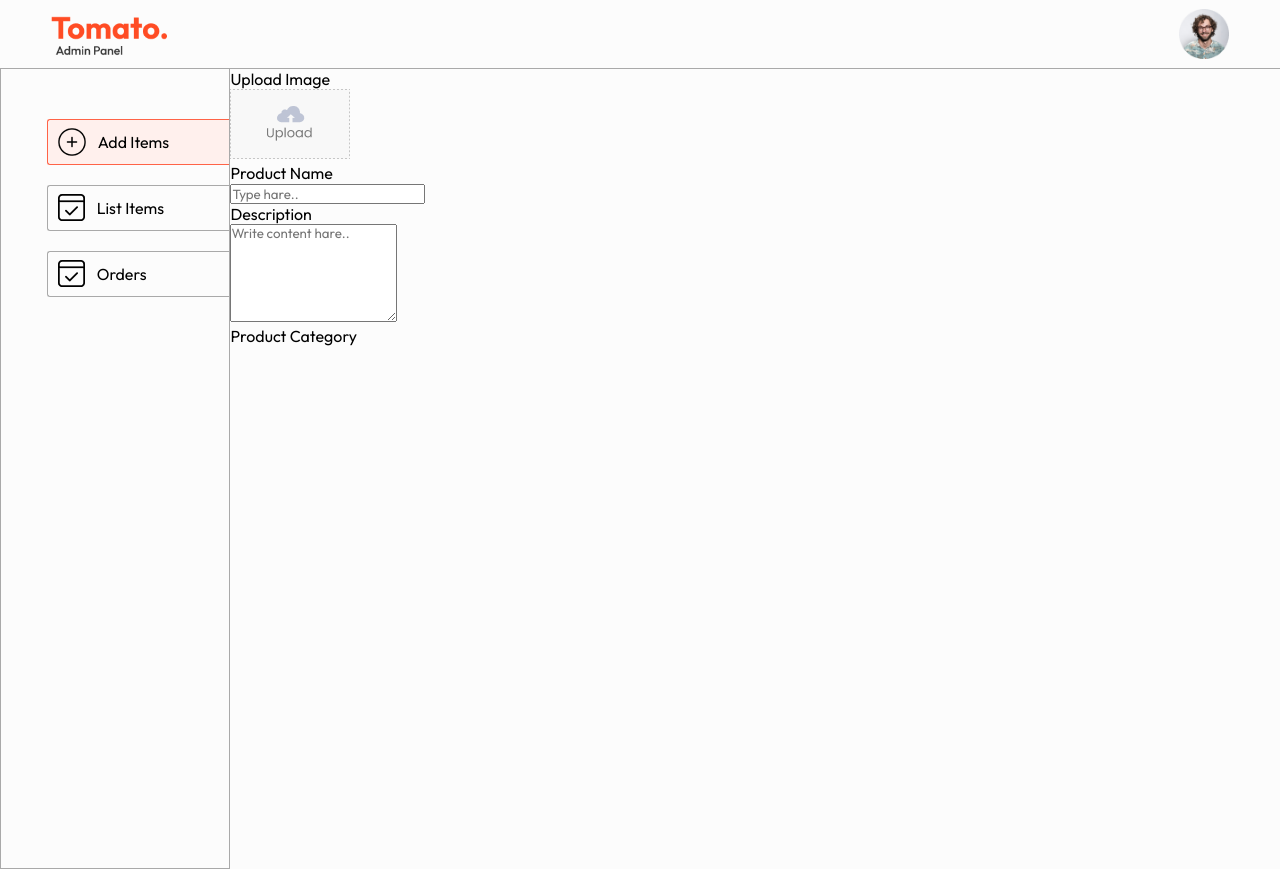
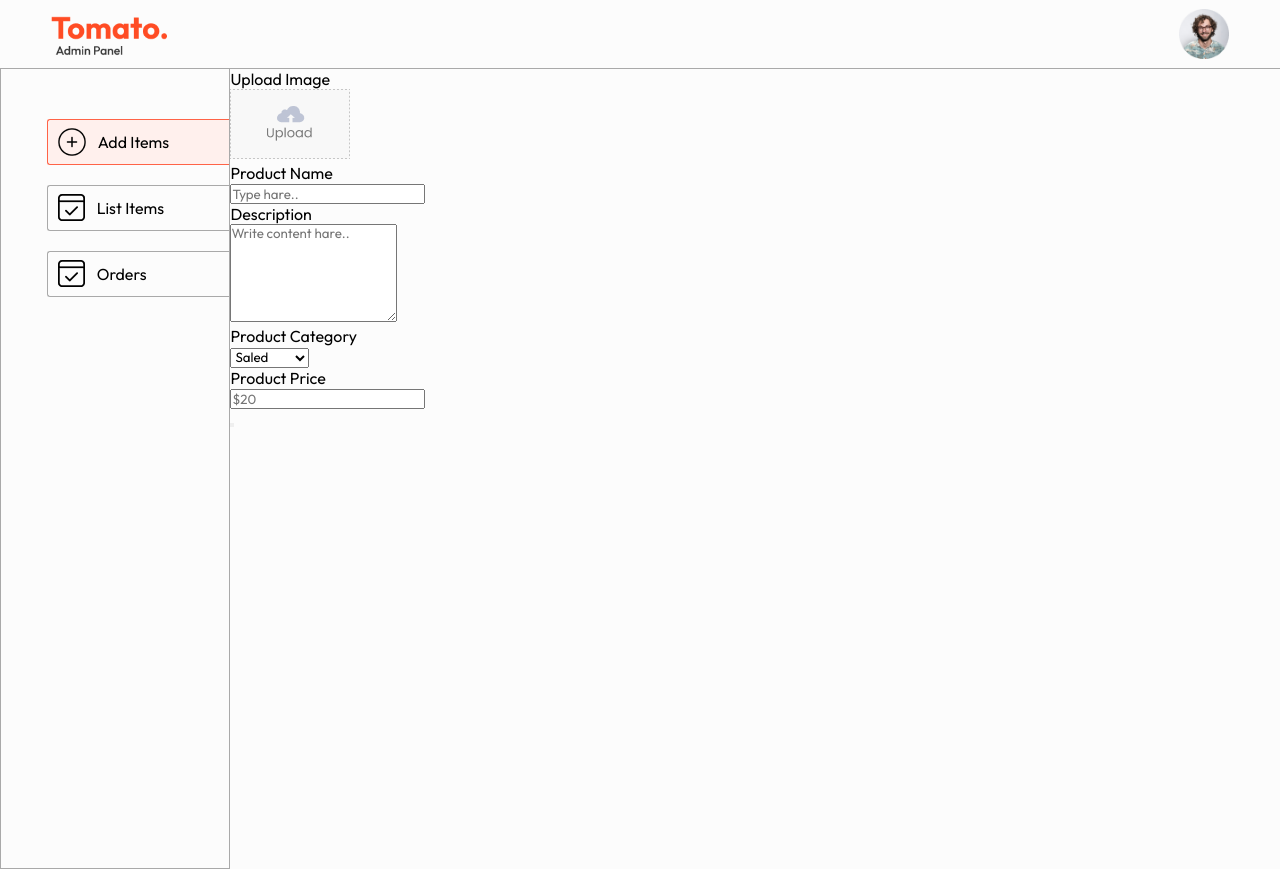
Before and after one commit to hasharas/Food-Delivery-app, a React app in the folder admin/: page /add in a window 1280 px wide. Built offline with nearby package versions, Linux system fonts and the light colour scheme; the HTML template or start-up script is replaced by a standard one.

Commit message:
Add:more things add page to

```diff
--- a/admin/src/pages/Add/Add.jsx
+++ b/admin/src/pages/Add/Add.jsx
@@ -24,7 +24,22 @@
                         <div className="add-category-price">
                               <div className="add-category flex-col">
                                     <p>Product Category</p>
+                                    <select name="category" id="">
+                                          <option value="Saled">Saled</option>
+                                          <option value="Roles">Roles</option>
+                                          <option value="Desert">Desert</option>
+                                          <option value="Sandwich">Sandwich</option>
+                                          <option value="Cake">Cake</option>
+                                          <option value="Pure veg">Pure veg</option>
+                                          <option value="Pasta">Pasta</option>
+                                          <option value="Noodles">Noodles</option>
+                                    </select>
                               </div>
+                              <div className="add-price">
+                                    <p>Product Price</p>
+                                    <input type="number" placeholder='$20' name='price' />
+                              </div>
+                              <button></button>
                         </div>
                   </form>
 
```
